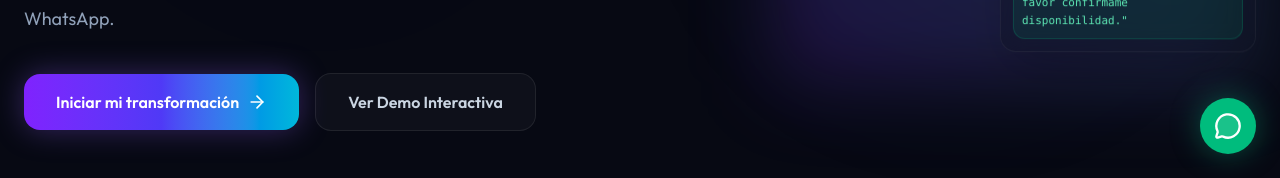
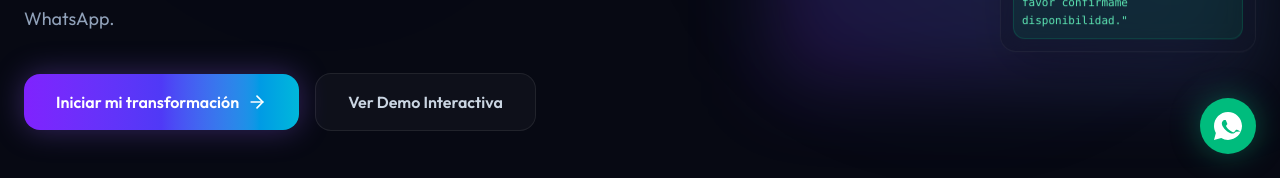
Before and after one commit to wezzerdev/dayabit, a React (Vite) app: page / in a window 1280 px wide. Shown: the part 622-800 px from the top of the page. Built offline with nearby package versions, Linux system fonts and the light colour scheme.

Commit message:
style: reemplazar icono de burbuja generico del boton flotante por logotipo oficial de whatsapp

```diff
--- a/src/components/WhatsAppWidget.tsx
+++ b/src/components/WhatsAppWidget.tsx
@@ -607,8 +607,9 @@ export default function WhatsAppWidget({ triggerPlan }: { triggerPlan: TriggerPl
         className="w-14 h-14 rounded-full bg-emerald-500 hover:bg-emerald-400 text-white flex items-center justify-center shadow-[0_0_30px_rgba(16,185,129,0.4)] hover:shadow-[0_0_35px_rgba(16,185,129,0.6)] transition-all cursor-pointer group relative"
         aria-label="Iniciar Cotizador Interactivo"
       >
-        <div className="absolute inset-0 rounded-full bg-emerald-400/20 animate-ping opacity-75" />
-        <MessageCircle className="w-7 h-7 relative z-10 fill-white/10 group-hover:scale-110 transition-transform" />
+        <svg viewBox="0 0 24 24" className="w-7 h-7 relative z-10 fill-white group-hover:scale-110 transition-transform" xmlns="http://www.w3.org/2000/svg">
+          <path d="M12.004 0C5.378 0 .004 5.374.004 12c0 2.112.551 4.168 1.597 5.982L.004 24l6.196-1.625A11.954 11.954 0 0012.004 24c6.626 0 12-5.374 12-12s-5.374-12-12-12zm6.659 17.027c-.246.695-1.433 1.272-1.97 1.341-.537.069-1.077.299-3.486-.653-3.111-1.233-5.074-4.42-5.23-4.628-.155-.208-1.272-1.696-1.272-3.236 0-1.54 1.002-2.298 1.31-2.607.307-.308.691-.416.921-.416.23 0 .461.003.653.012.204.009.479-.078.749.57.27.647.922 2.251 1.002 2.416.08.165.132.355.021.572-.11.217-.165.352-.329.544-.164.192-.345.427-.492.574-.165.165-.337.345-.145.674.192.329 1.135 1.868 2.433 3.023 1.67 1.488 3.078 1.95 3.518 2.13.44.18.697.151.958-.152.261-.302 1.114-1.298 1.41-1.742.297-.444.595-.37.994-.222.399.148 2.534 1.196 2.656 1.258.123.062.204.093.25.172.046.08.046.463-.2.158z" />
+        </svg>
       </motion.button>
 
     </div>
```
